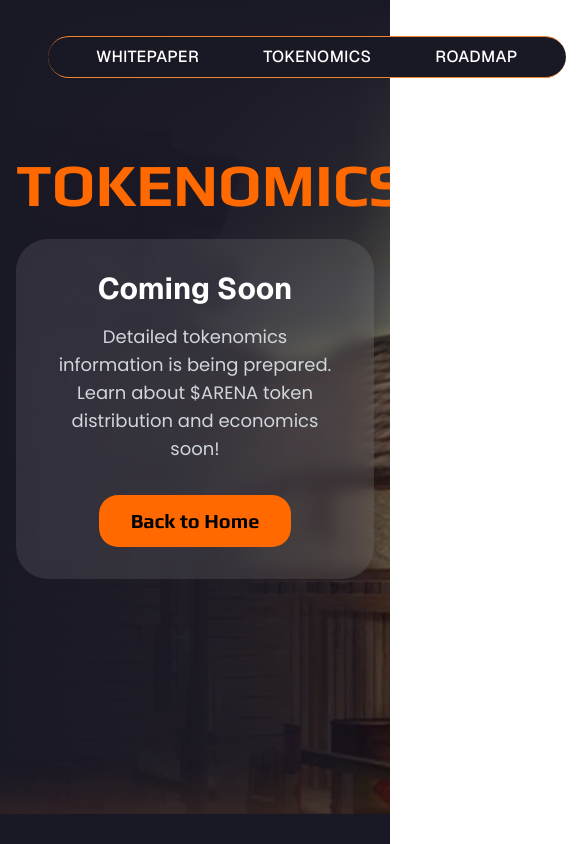
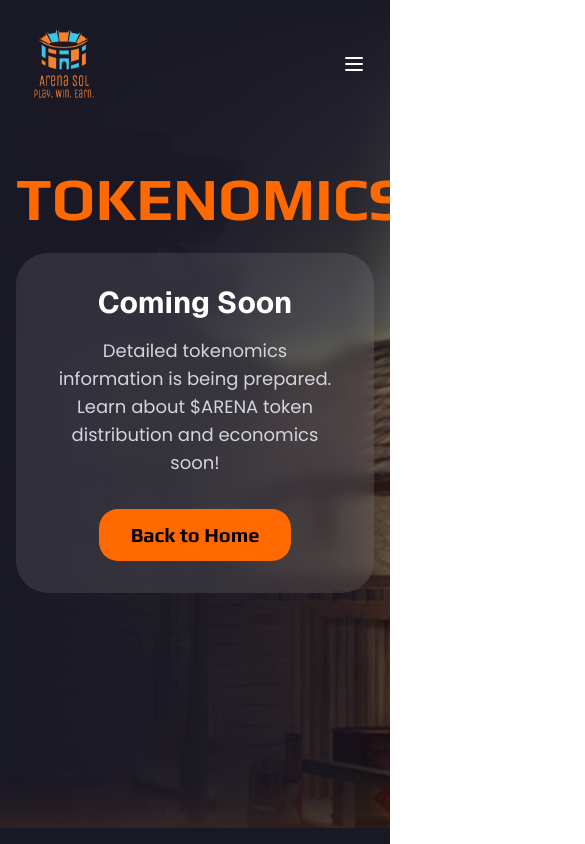
Before and after one commit to osamaqaseem39/areanasol, a Next.js app: page /tokenomics in a window 390 px wide. Shown: the top 844 px of the page, 585 px wide, since content can reach past the window. Built offline with nearby package versions, Linux system fonts and the light colour scheme.

Commit message:
Initial commit Add Responsiveness

```diff
--- a/src/app/globals.css
+++ b/src/app/globals.css
@@ -16,6 +16,13 @@
 body {
   color: var(--foreground);
   font-family: Arial, Helvetica, sans-serif, 'Poppins', 'Play';
+  overflow-x: hidden;
+  max-width: 100vw;
+}
+
+html {
+  overflow-x: hidden;
+  max-width: 100vw;
 }
 
 @font-face {
--- a/src/components/ArenaVideoSection.tsx
+++ b/src/components/ArenaVideoSection.tsx
@@ -2,10 +2,13 @@
 
 const ArenaVideoSection = () => {
   return (
-    <section className="w-full flex justify-center items-center py-16 mt-32">
-        <div className="flex flex-col md:flex-row items-center justify-center bg-[#a06c2b]/90 rounded-2xl px-8 py-8 md:py-12 md:px-20 gap-8 md:gap-16 max-w-5xl w-full shadow-2xl">
+    <section className="w-full flex justify-center items-center py-6 md:py-12 mt-8 md:mt-16 px-4 sm:px-6 md:px-8">
+        <div className="flex flex-col md:flex-row items-center justify-center bg-[#a06c2b]/90 rounded-2xl gap-6 md:gap-8 lg:gap-16 max-w-5xl w-full shadow-2xl">
+          {/* Text - Above video on mobile, beside video on desktop */}
+
+
           {/* Video or placeholder */}
-          <div className="flex-shrink-0 border-4 border-black rounded-lg overflow-hidden bg-black" style={{width: 260, height: 460}}>
+          <div className="flex-shrink-0 border-4 border-black rounded-lg overflow-hidden bg-black order-2 md:order-1 w-full h-full" >
             {/* Replace with <video> if you have a video source */}
             <video
               src="/images/Arena SOL.mp4"
@@ -17,14 +20,6 @@
               style={{ background: 'black' }}
             />
           </div>
-          {/* Text */}
-          <div className="flex-1 flex flex-col items-center md:items-start justify-center">
-            <div className="text-3xl md:text-4xl font-bold text-white text-center md:text-left leading-tight">
-              <span className="[text-shadow:_2px_2px_0_#000,2px_2px_0_#000]">WAGER </span>
-              <span className="text-yellow-400 [text-shadow:_2px_2px_0_#000,2px_2px_0_#000]">$ARENA</span>
-              <span className="[text-shadow:_2px_2px_0_#000,2px_2px_0_#000]"> <br className="md:hidden"/>BEFORE THE MATCH.</span>
-            </div>
-          </div>
         </div>
     </section>
   );
--- a/src/components/FooterCommunitySection.tsx
+++ b/src/components/FooterCommunitySection.tsx
@@ -4,8 +4,8 @@
 
 const FooterCommunitySection = () => {
   return (
-    <div className="w-full py-32 mt-32 flex flex-col items-center  relative z-10 overflow-visible " style={{ backgroundImage: 'url(/images/footerbg.png)', backgroundSize: 'cover', backgroundPosition: 'center', backgroundRepeat: 'no-repeat' }}>
-        <div className="max-w-7xl w-full mx-auto flex flex-col items-center ">
+    <div className="w-full py-32 mt-32 flex flex-col items-center relative z-10 overflow-visible rounded-t-3xl md:rounded-none" style={{ backgroundImage: 'url(/images/footerbg.png)', backgroundSize: 'cover', backgroundPosition: 'center', backgroundRepeat: 'no-repeat' }}>
+        <div className="w-full flex flex-col items-center px-4 sm:px-6 md:px-8">
           {/* Back to top */}
           <div className="flex flex-col items-center mb-6 relative z-10">
              <div className="w-8 h-8 flex items-center justify-center mb-1 relative" style={{ filter: 'drop-shadow(0 0 20px #FF8C00)' }}>
--- a/src/components/Header.tsx
+++ b/src/components/Header.tsx
@@ -37,12 +37,12 @@
       className={`fixed top-0 left-0 w-full flex justify-center z-[100] pointer-events-auto transition-all duration-300 mt-4 ${show ? 'opacity-100 translate-y-0' : 'opacity-0 -translate-y-4'} ${visible ? '' : 'hidden'}`}
       style={{ pointerEvents: 'auto' }}
     >
-      <ul className="sticky-nav-gradient flex gap-2 px-8 py-2 rounded-full bg-[#191825] bg-opacity-80">
+      <ul className="sticky-nav-gradient flex gap-2 px-4 sm:px-8 py-2 rounded-full bg-[#191825] bg-opacity-80">
         {navLinks.map((link) => (
           <li key={link.label}>
             <a
               href={link.href}
-              className="text-white font-medium tracking-wide px-4 py-1 hover:text-[#F4822F] transition-colors"
+              className="text-white font-medium tracking-wide px-2 sm:px-4 py-1 hover:text-[#F4822F] transition-colors text-sm sm:text-base"
             >
               {link.label}
             </a>
@@ -54,24 +54,37 @@
 }
 
 export function Header() {
+  const [isMobileMenuOpen, setIsMobileMenuOpen] = useState(false);
+
+  const toggleMobileMenu = () => {
+    setIsMobileMenuOpen(!isMobileMenuOpen);
+  };
+
   return (
     <>
-      <header className="w-full flex items-center px-12 py-6 bg-transparent relative min-h-[96px]">
+      <header className="w-full flex items-center px-4 sm:px-8 md:px-12 py-4 md:py-6 bg-transparent relative min-h-[80px] md:min-h-[96px]">
         {/* Logo */}
         <div className="flex items-center z-10">
           <a href="/">
-            <Image src="/images/logo.png" alt="Arenasol Logo" width={150} height={150} />
+            <Image
+              src="/images/logo.png"
+              alt="Arenasol Logo"
+              width={120}
+              height={120}
+              className="w-24 h-24 md:w-[150px] md:h-[150px]"
+            />
           </a>
         </div>
-        {/* Centered Navigation */}
-        <div className="flex-1 flex justify-center">
+
+        {/* Desktop Navigation */}
+        <div className="hidden lg:flex flex-1 justify-center">
           <nav className="sticky top-0 z-50">
-            <ul className="flex gap-8 px-8 py-2 border-t border-b border-[#F4822F] rounded-full bg-[#191825] bg-opacity-80">
+            <ul className="flex gap-4 md:gap-8 px-4 md:px-8 py-2 border-t border-b border-[#F4822F] rounded-full bg-[#191825] bg-opacity-80">
               {navLinks.map((link) => (
                 <li key={link.label}>
                   <a
                     href={link.href}
-                    className="text-white font-medium tracking-wide px-4 py-1 hover:text-[#F4822F] transition-colors"
+                    className="text-white font-medium tracking-wide px-2 md:px-4 py-1 hover:text-[#F4822F] transition-colors text-sm md:text-base"
                   >
                     {link.label}
                   </a>
@@ -80,14 +93,82 @@
             </ul>
           </nav>
         </div>
-        {/* Buy Button */}
+
+        {/* Desktop Buy Button */}
+        <div className="hidden lg:block">
           <a
             href="#buy-arena"
             className="ml-8 px-6 py-2 border border-[#F4822F] rounded-full text-white font-medium hover:bg-[#F4822F] hover:text-[#191825] transition-colors z-10"
           >
             BUY $ARENA
           </a>
+        </div>
+
+        {/* Mobile Menu Button */}
+        <div className="lg:hidden ml-auto">
+          <button
+            onClick={toggleMobileMenu}
+            className="text-white p-2 hover:text-[#F4822F] transition-colors"
+            aria-label="Toggle mobile menu"
+          >
+            <svg
+              className="w-6 h-6"
+              fill="none"
+              stroke="currentColor"
+              viewBox="0 0 24 24"
+            >
+              {isMobileMenuOpen ? (
+                <path
+                  strokeLinecap="round"
+                  strokeLinejoin="round"
+                  strokeWidth={2}
+                  d="M6 18L18 6M6 6l12 12"
+                />
+              ) : (
+                <path
+                  strokeLinecap="round"
+                  strokeLinejoin="round"
+                  strokeWidth={2}
+                  d="M4 6h16M4 12h16M4 18h16"
+                />
+              )}
+            </svg>
+          </button>
+        </div>
       </header>
+
+      {/* Mobile Menu */}
+      {isMobileMenuOpen && (
+        <div className="lg:hidden fixed top-0 left-0 w-full h-full bg-[#191825] bg-opacity-95 z-[200] pt-20">
+          <div className="flex flex-col items-center justify-start h-full pt-8">
+            <nav className="w-full">
+              <ul className="flex flex-col items-center space-y-6">
+                {navLinks.map((link) => (
+                  <li key={link.label} className="w-full text-center">
+                    <a
+                      href={link.href}
+                      className="text-white font-medium tracking-wide text-xl hover:text-[#F4822F] transition-colors block py-3"
+                      onClick={() => setIsMobileMenuOpen(false)}
+                    >
+                      {link.label}
+                    </a>
+                  </li>
+                ))}
+                <li className="w-full text-center mt-8">
+                  <a
+                    href="#buy-arena"
+                    className="inline-block px-8 py-3 border border-[#F4822F] rounded-full text-white font-medium hover:bg-[#F4822F] hover:text-[#191825] transition-colors"
+                    onClick={() => setIsMobileMenuOpen(false)}
+                  >
+                    BUY $ARENA
+                  </a>
+                </li>
+              </ul>
+            </nav>
+          </div>
+        </div>
+      )}
+
       <StickyNav />
     </>
   );
```
Also changed, not shown: src/components/ArenaGamesSection.tsx (+52 -5 lines), src/components/ArenaPowerUpSection.tsx (+11 -11 lines), src/components/HeroSection.tsx (+51 -3 lines). Lines whose indentation alone changed are shown as unchanged.
